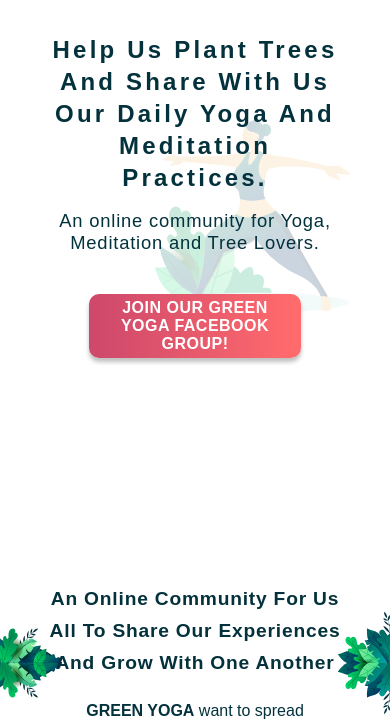
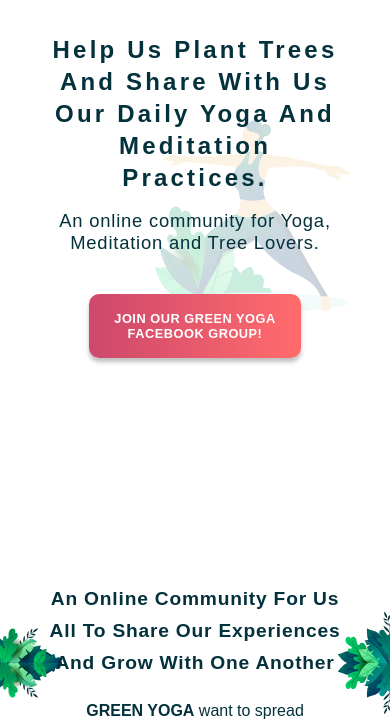
Before and after one commit to safouman/green-yoga-landing-page, a Gatsby site: page / in a window 390 px wide. Shown: the part 117-844 px from the top of the page. Built offline with nearby package versions, Linux system fonts and the light colour scheme; Gatsby itself is replaced by a stand-in of ours.

Commit message:
btn font size 600px

```diff
--- a/src/components/button/button.styles.scss
+++ b/src/components/button/button.styles.scss
@@ -21,6 +21,10 @@
     justify-content: center;
     align-items: center;
   }
+  @media only screen and (max-width: 600px) {
+    font-size: 1.6rem;
+
+  }
 
   &:hover {
     box-shadow: 0px 4px 4px rgba(0, 0, 0, 0.5);
```
